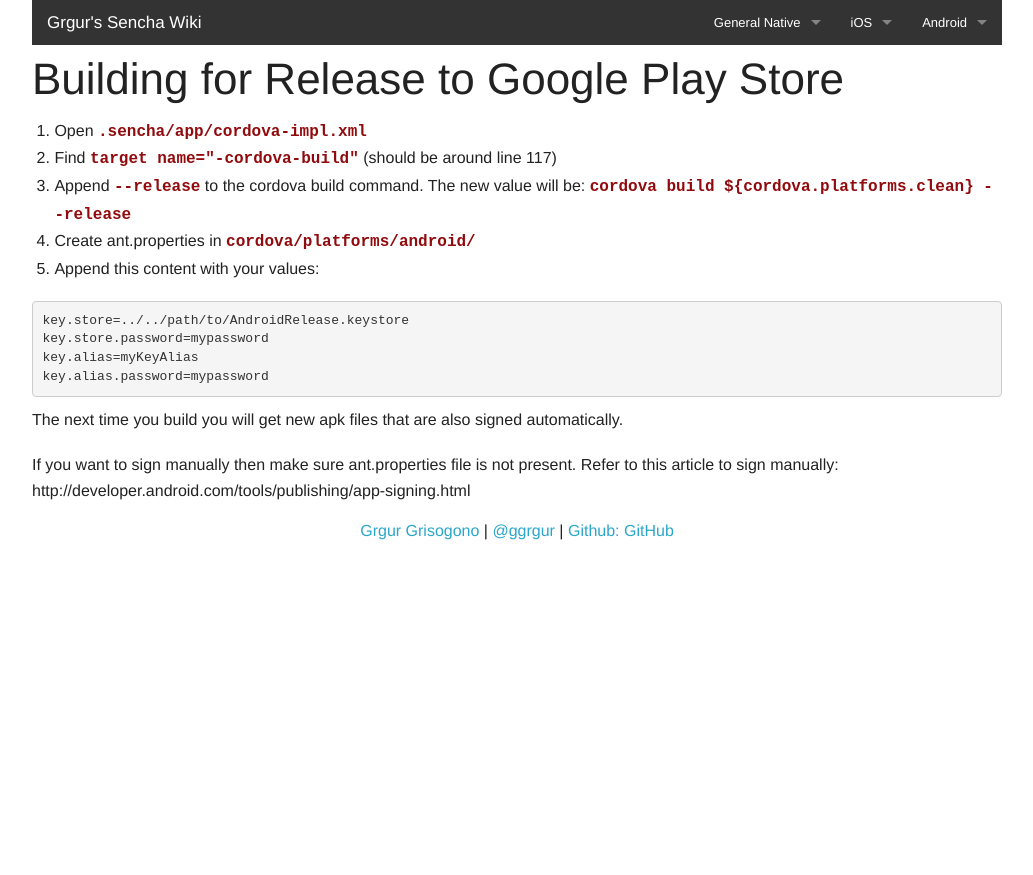
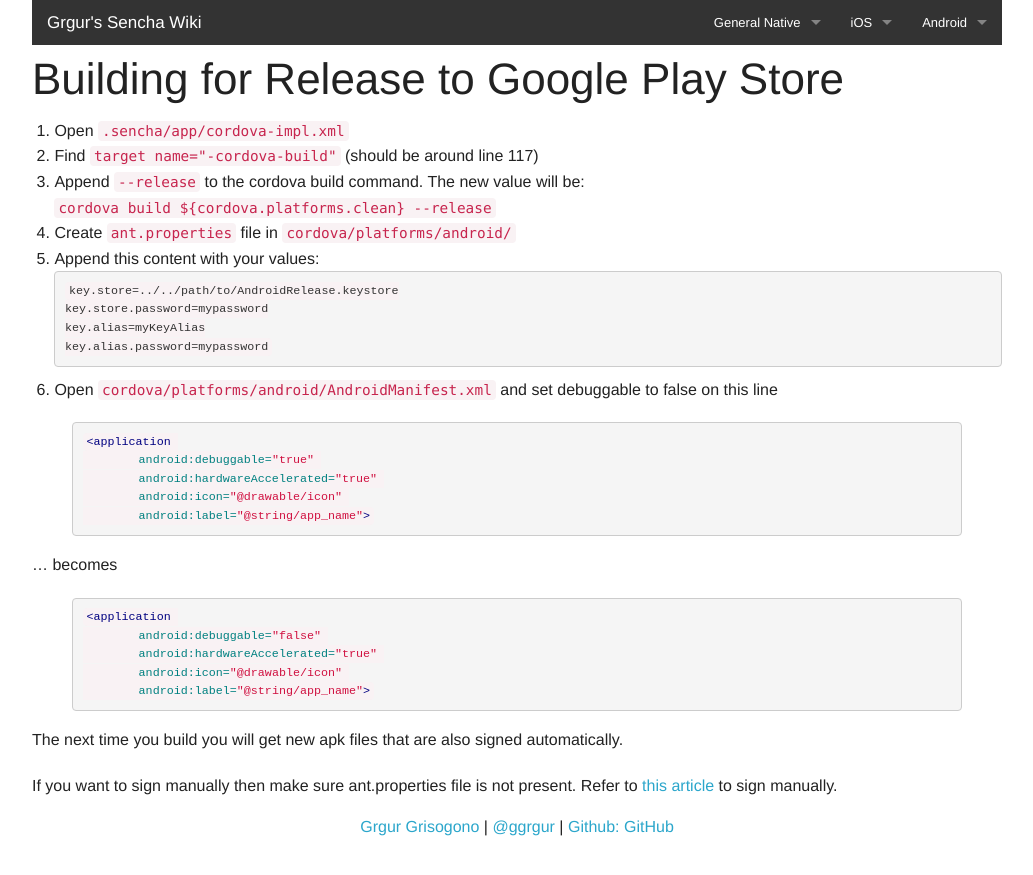
Before and after one commit to grgur/SenchaWiki, a Jekyll site: the page built from native/android/building_release.md, in a window 1280 px wide. Shown: the top 875 px of the page, without its empty margins (123-1156 px from the left). Built offline with Jekyll 4.4.1, drawn with Linux system fonts in a browser that asks for light colours.

Commit message:
More layout fixes

````diff
--- a/assets/css/pygments.css
+++ b/assets/css/pygments.css
@@ -58,8 +58,16 @@
 .vg { color: #008080 } /* Name.Variable.Global */
 .vi { color: #008080 } /* Name.Variable.Instance */
 .il { color: #009999 } /* Literal.Number.Integer.Long */
-code {font-family: monospace;}
-pre code {font-family: inherit; font-weight: normal; color: inherit;}
+code {
+	font-weight: 500;
+	padding: 2px 4px;
+	font-size: 90%;
+	color: rgb(199, 37, 78);
+	white-space: nowrap;
+	background-color: rgb(249, 242, 244);
+	border-radius: 4px;
+}
+pre code {font-family: inherit; font-weight: normal; color: inherit; white-space: pre;}
 pre {
 	display: block;
 padding: 9.5px;
--- a/native/android/building_release.md
+++ b/native/android/building_release.md
@@ -10,16 +10,31 @@ Building for Release to Google Play Store
 1. Open `.sencha/app/cordova-impl.xml`
 2. Find  `target name="-cordova-build"`  (should be around line 117)
 3. Append `--release` to the cordova build command. The new value will be:  `cordova build ${cordova.platforms.clean} --release`
-4. Create ant.properties in `cordova/platforms/android/`
+4. Create `ant.properties` file in `cordova/platforms/android/`
 5. Append this content with your values:
-
 ```
 key.store=../../path/to/AndroidRelease.keystore
 key.store.password=mypassword
 key.alias=myKeyAlias
 key.alias.password=mypassword
 ```
+6. Open `cordova/platforms/android/AndroidManifest.xml` and set debuggable to false on this line
+{% highlight xml %}
+<application
+	android:debuggable="true"
+	android:hardwareAccelerated="true"
+	android:icon="@drawable/icon"
+	android:label="@string/app_name">
+{% endhighlight %}
+... becomes
+{% highlight xml %}
+<application
+	android:debuggable="false"
+	android:hardwareAccelerated="true"
+	android:icon="@drawable/icon"
+	android:label="@string/app_name">
+{% endhighlight %}
 
 The next time you build you will get new apk files that are also signed automatically.
 
-If you want to sign manually then make sure ant.properties file is not present. Refer to this article to sign manually: http://developer.android.com/tools/publishing/app-signing.html
+If you want to sign manually then make sure ant.properties file is not present. Refer to  [this article](http://developer.android.com/tools/publishing/app-signing.html ) to sign manually.
````
Also changed, not shown: _layouts/default.html (+11 -8 lines), index.md (+1 -1 lines).
